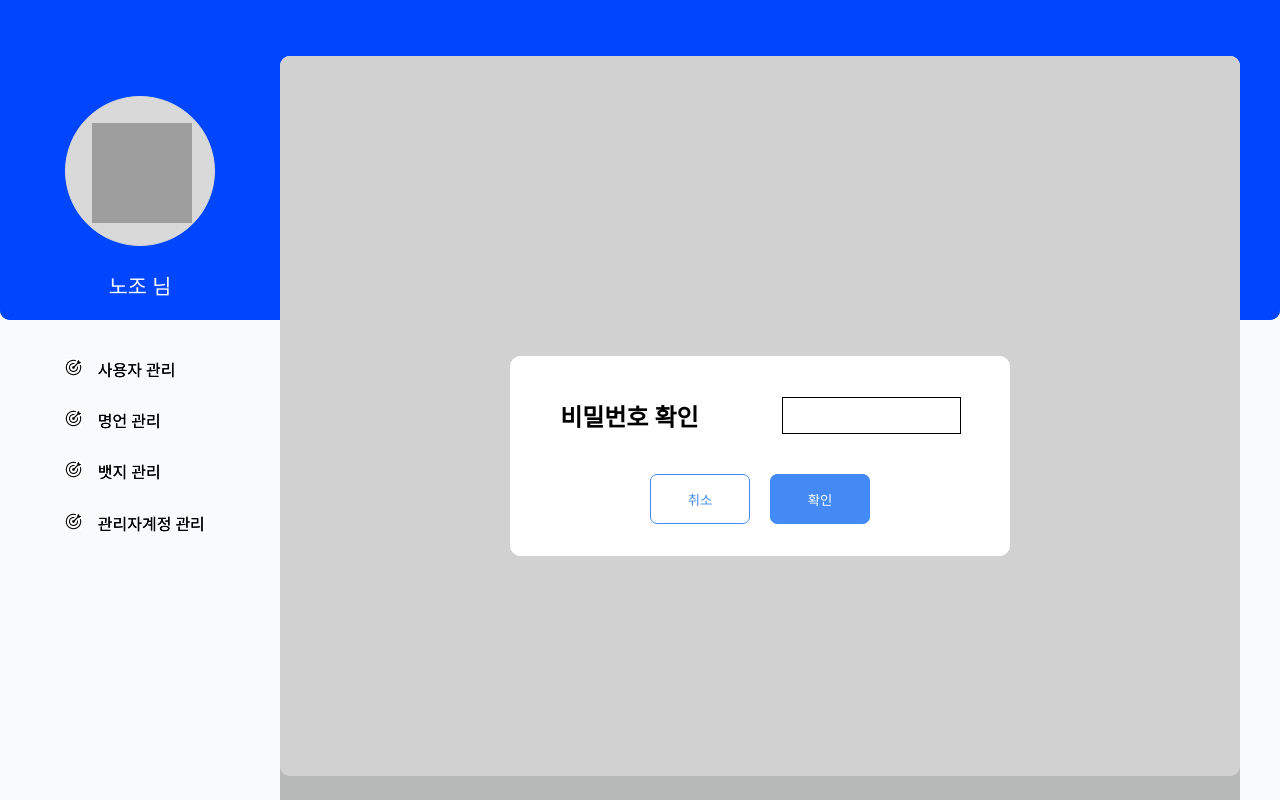
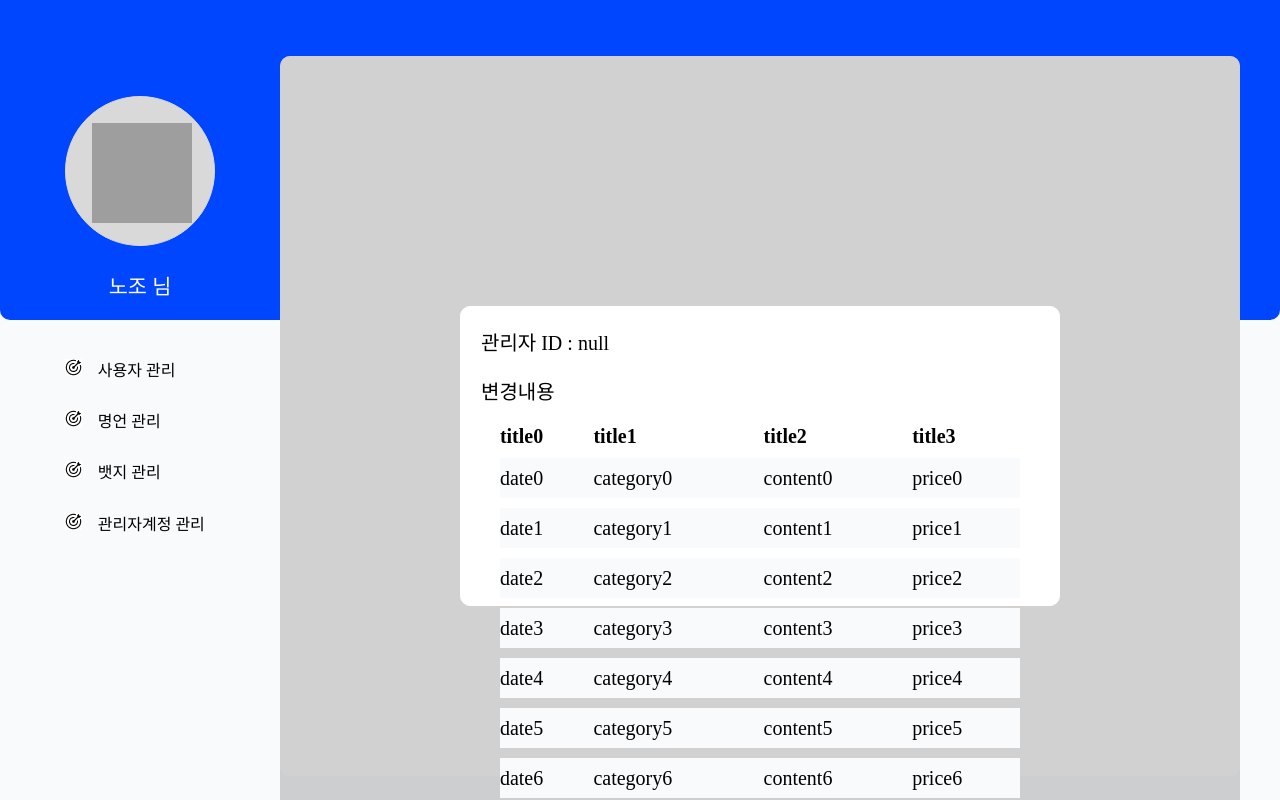
Before and after one commit to zosam-mosam/clink, a React (Create React App) app in the folder clink-react-app/: page / in a window 1280 px wide. Built offline with nearby package versions, Linux system fonts and the light colour scheme; grey boxes are pictures that could not be loaded; a web font is replaced by a local one.

Commit message:
Add LogManagement

```diff
--- a/clink-react-app/src/App.js
+++ b/clink-react-app/src/App.js
@@ -36,12 +36,13 @@ function App() {
   return (
     // <TableList titles={titles} contents={contents} />
     <div className="App">
-      <Main />
+      {/* <Main /> */}
 
       {/* <NewChallenge /> */}
       {/* <AccountInfo /> */}
-      <Main titles={titles} contents={contents} />
+      <Main titles={titles} contents={contents}/>
       <NewChallenge />
+
 
     </div>
   );
--- a/clink-react-app/src/components/Main.js
+++ b/clink-react-app/src/components/Main.js
@@ -3,6 +3,7 @@ import '../styles/Main.scss';
 import NewChallenge from './NewChallenge';
 import Menu from "./Menu";
 import Dimmed from './Dimmed';
+import TableList from './TableChart';
 
 const Main = ({ titles, contents }) => {
   return (
@@ -14,7 +15,9 @@ const Main = ({ titles, contents }) => {
           {/* <NewChallenge /> */}
           {/* admin test */}
           {/* 개인정보 중요한 화면이면 background없이 dimmed만 */}
-          <Dimmed backgroundColor="#a1a1a17c"></Dimmed>
+          <Dimmed backgroundColor="#a1a1a17c" titles={titles} contents={contents}></Dimmed>
+
+
         </div>
       </div>
     </div>
--- a/clink-react-app/src/components/dimmed.js
+++ b/clink-react-app/src/components/dimmed.js
@@ -3,9 +3,10 @@ import '../styles/Dimmed.scss'
 import QuoteManagement from './modal/QuoteManagement';
 import UserManagement from './modal/UserManagement';
 import PasswordCheck from './modal/PasswordCheck';
+import LogManagement from './modal/LogManagement';
 /* 스크롤 안되고 흑백표시된 부분 누르면 모달창 꺼지게도 기능 넣기*/
 /* 스크롤 안되고 흑백표시된 부분 누르면 모달창 꺼지게도 기능 넣기*/
-export default function Dimmed({backgroundColor}) {
+export default function Dimmed({backgroundColor, titles, contents}) {
     const [isModalOpen, setIsModalOpen] = useState(true);
     const modalHandler = () => {
         setIsModalOpen(!isModalOpen);
@@ -17,10 +18,10 @@ export default function Dimmed({backgroundColor}) {
     <div className='background' style={{backgroundColor}}>
         {/* <QuoteManagement modalHandler={modalHandler}></QuoteManagement> */}
         {/* <UserManagement modalHandler={modalHandler}></UserManagement> */}
-        <PasswordCheck modalHandler={modalHandler}></PasswordCheck>
+        {/* <PasswordCheck modalHandler={modalHandler}></PasswordCheck> */}
+        <LogManagement modalHandler={modalHandler} titles={titles} contents={contents}></LogManagement>
     </div> :
     null}
-
     </>
   )
 }
--- /dev/null
+++ b/clink-react-app/src/components/modal/LogManagement.js
@@ -0,0 +1,16 @@
+import React, { useState } from 'react'
+import '../../styles/LogManagement.scss'
+import TableList from '../TableChart'
+
+export default function LogManagement({titles, contents}) {
+  const [managerID, setManagerID] = useState("null");
+
+  return (
+    <div className='LogManagement--modalContainer'>
+      <p>관리자 ID : {managerID}</p>
+      <p>변경내용</p>
+      <TableList titles={titles} contents={contents}></TableList>
+
+    </div>
+  )
+}
--- /dev/null
+++ b/clink-react-app/src/styles/LogManagement.scss
@@ -0,0 +1,46 @@
+* {
+    box-sizing: border-box;
+}
+.LogManagement--modalContainer {
+    width: 600px;
+    height: 300px;
+    border: 1px solid white;
+    border-radius: 10px;
+    background-color: white;
+    font-size: 20px;
+    font-weight: normal;
+    padding: 10px;
+    display: flex;
+    flex-direction: column;
+    justify-content: start;
+    align-items: flex-start;
+}
+.LogManagement--modalContainer > p {
+    padding: 10px
+}
+.reasonForm {
+    display: flex;
+    flex-direction: row;
+    justify-content: center;
+    align-items: center;
+    input {
+        border: 1px solid black;
+        border-radius: 5px;
+        height: 30px;
+        width: 300px;
+        padding: 5px;
+     &:focus {
+        border: 2px solid #0046FF;
+        border-radius: 5px;
+        outline: none;
+    }
+    }
+
+}
+
+.buttonDiv {
+    display: flex;
+    flex-direction: row;
+    justify-content: center;
+    align-items: center;
+}
```
Also changed, not shown: clink-react-app/src/components/TESTadminMenu.js (deleted, +0 -13 lines).
